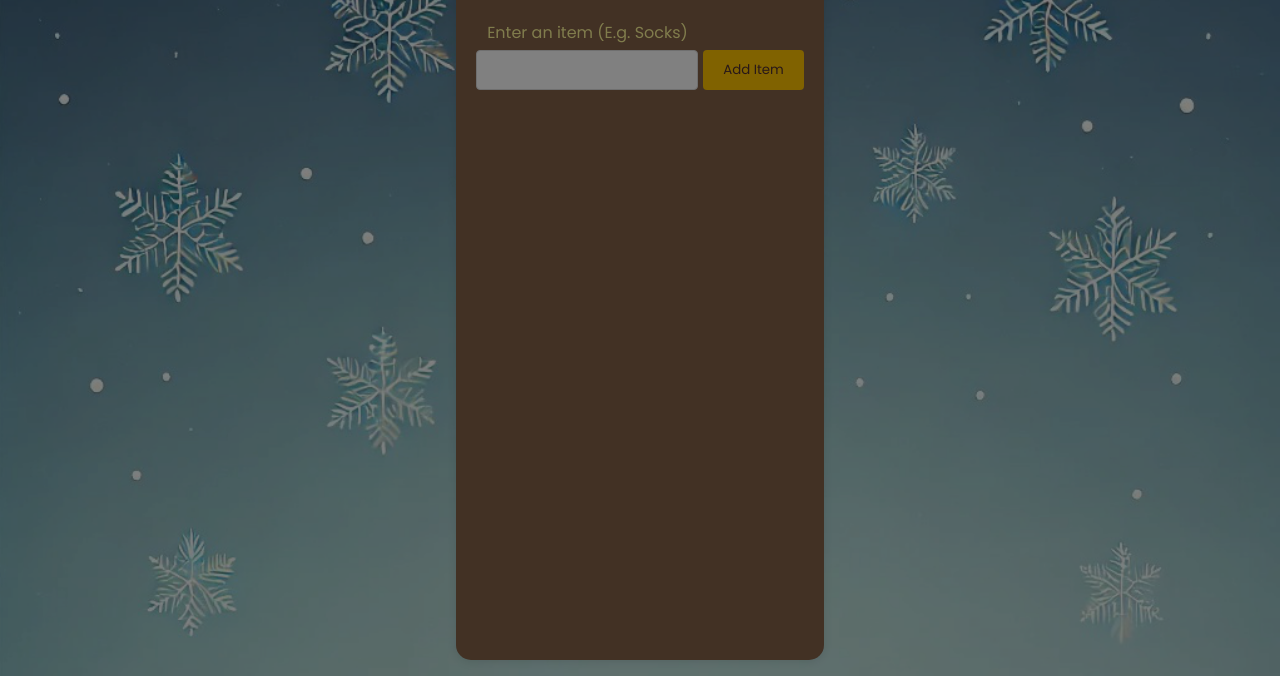
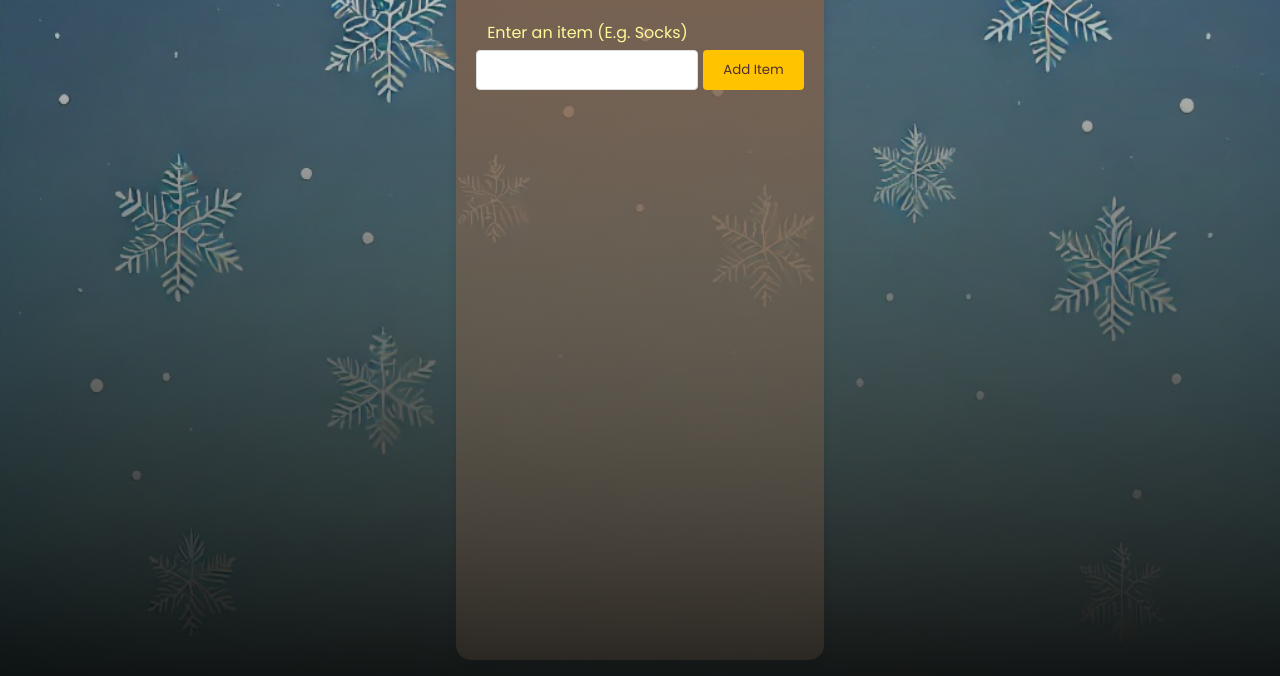
Before and after one commit to new-AF/Coding-Challenges, a website built with Vite: page Javascriptmas 2024 (Scrimba)/Day 1 - Grandpa's Gift List 🎅/index.html in a window 1280 px wide. Shown: the part 124-800 px from the top of the page. Built offline with nearby package versions, Linux system fonts and the light colour scheme; a web font is replaced by a local one.

Commit message:
update bg

```diff
--- a/Javascriptmas 2024 (Scrimba)/Day 1 - Grandpa's Gift List 🎅/index.css
+++ b/Javascriptmas 2024 (Scrimba)/Day 1 - Grandpa's Gift List 🎅/index.css
@@ -9,15 +9,13 @@ changelog:
 */
 
 :root {
-    --bg: #836149;
+    --bg: rgb(131, 97, 73, 0.6);
     --text: #fff898;
 
     --button: hsl(46, 100%, 50%);
     --button-hover: hsl(46, 100%, 70%);
     --button-active: hsl(46, 100%, 47%);
     --button-text: #503030;
-
-    filter: brightness(0.5);
 
     background-color: var(--bg);
     color: var(--text);
@@ -31,13 +29,16 @@ body {
     justify-content: center;
     align-items: stretch;
     min-height: 100vh;
-    background-color: inherit;
-    background-image: url("snowybg.png");
+    background-image: linear-gradient(rgba(0, 0, 0, 0.1), rgba(0, 0, 0, 0.9)),
+        url("snowybg.png");
     background-size: cover;
 }
 
 .container {
-    background-color: inherit;
+    background-image: linear-gradient(
+        rgba(131, 97, 73, 0.9),
+        rgba(131, 97, 73, 0.2)
+    );
     text-align: center;
     padding: 20px;
     box-shadow: 0 2px 10px rgba(0, 0, 0, 0.1);
```
